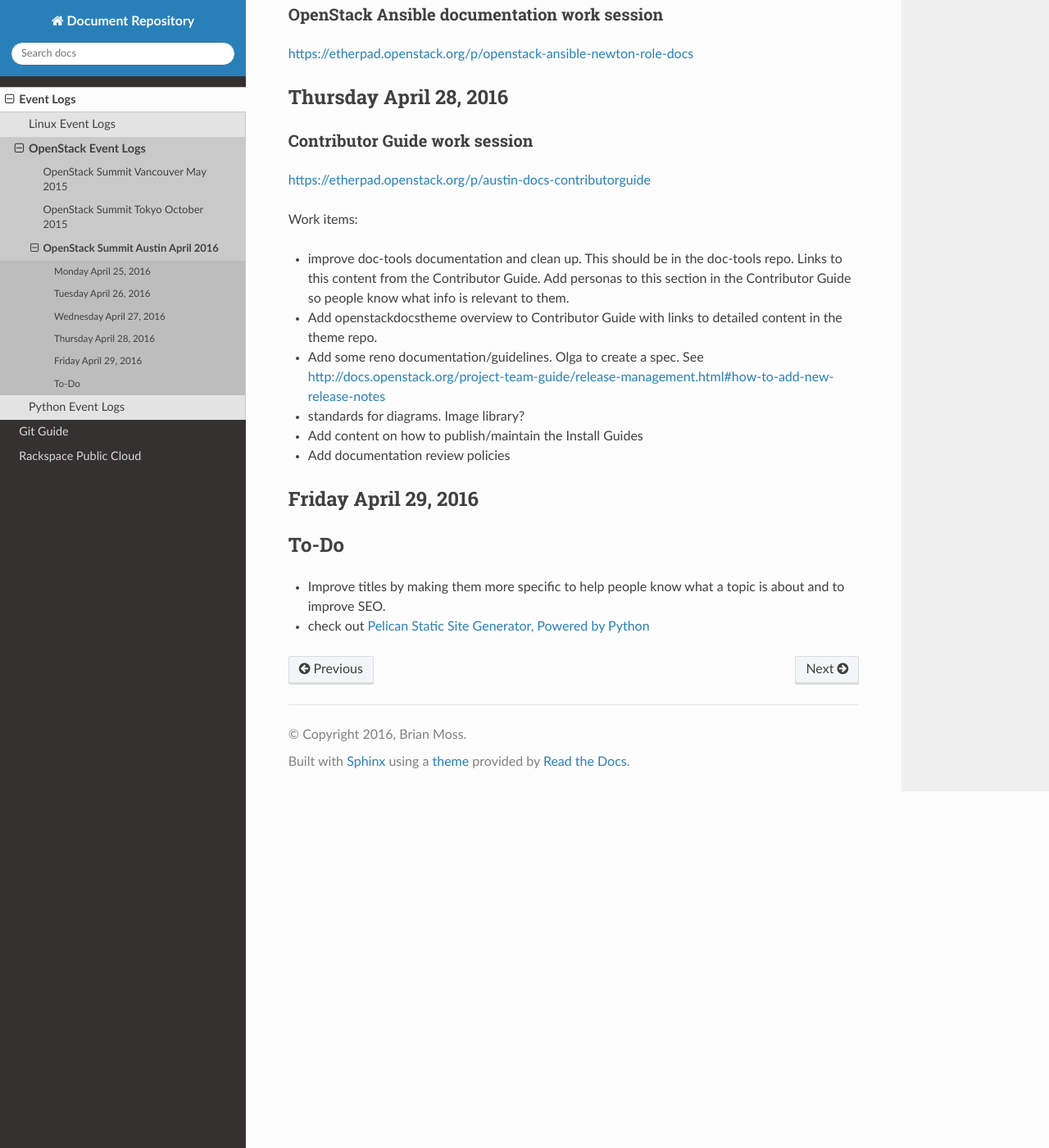
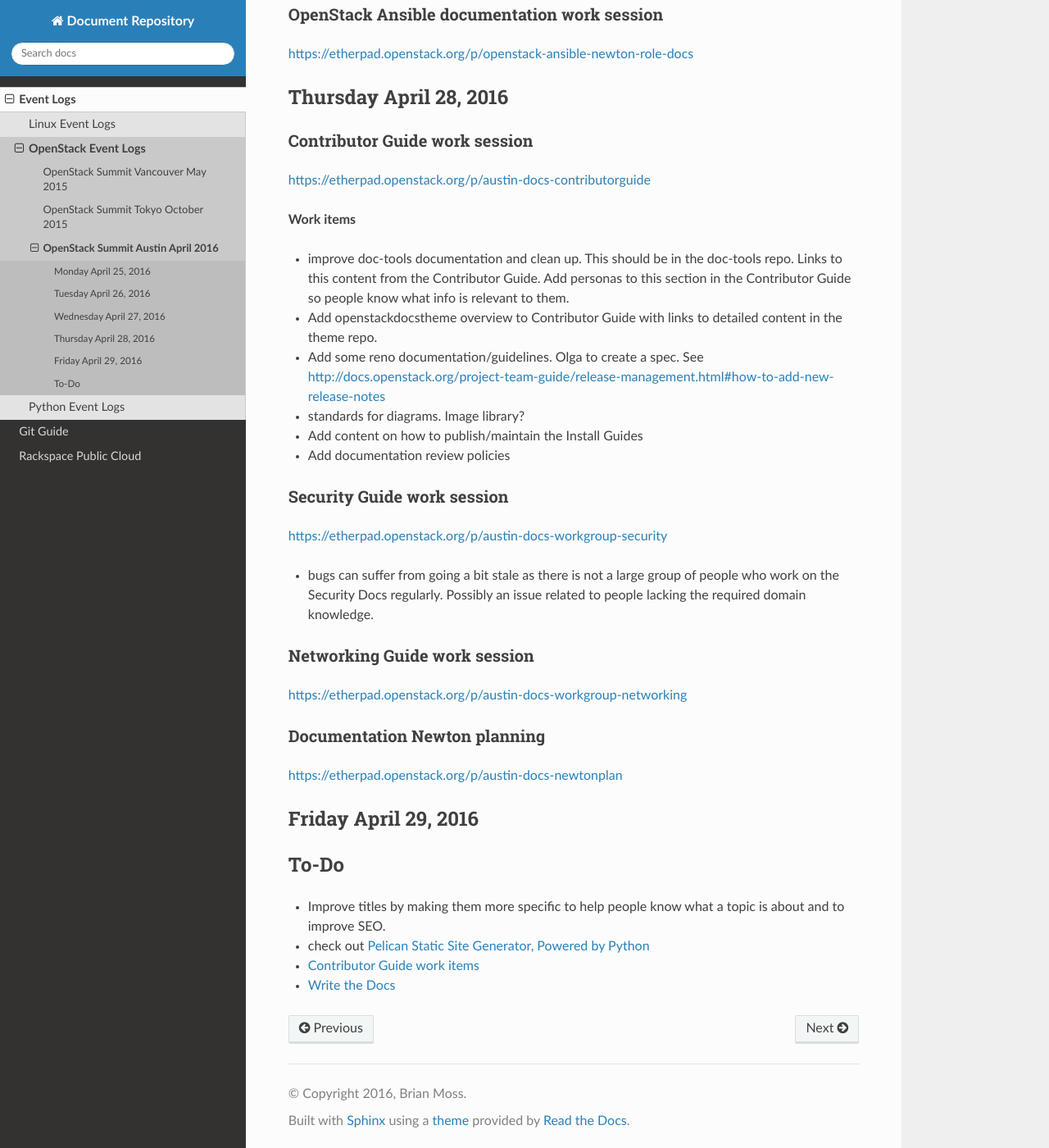
Before and after one commit to tgeles/docs, a Sphinx documentation site: the page built from docs/events/OS_summit_Apr_2016.rst, in a window 1280 px wide and 1400 px high, scrolled down 4913 px. Shown: the whole window at 82% size. Built offline with Sphinx 7.4.7 and the Read the Docs theme 2.0.0, drawn with Linux system fonts in a browser that asks for light colours.

Commit message:
Summit day 4 update

```diff
--- a/docs/events/OS_summit_Apr_2016.rst
+++ b/docs/events/OS_summit_Apr_2016.rst
@@ -229,7 +229,9 @@ Contributor Guide work session
 ------------------------------
 https://etherpad.openstack.org/p/austin-docs-contributorguide
 
-Work items:
+.. _contributor-guide-work-items:
+
+**Work items**
 
 - improve doc-tools documentation and clean up. This should be in the doc-tools
   repo. Links to this content from the Contributor Guide. Add personas to this
@@ -243,6 +245,22 @@ Work items:
 - Add content on how to publish/maintain the Install Guides
 - Add documentation review policies
 
+Security Guide work session
+---------------------------
+https://etherpad.openstack.org/p/austin-docs-workgroup-security
+
+- bugs can suffer from going a bit stale as there is not a large group of
+  people who work on the Security Docs regularly. Possibly an issue related to
+  people lacking the required domain knowledge.
+
+Networking Guide work session
+-----------------------------
+https://etherpad.openstack.org/p/austin-docs-workgroup-networking
+
+Documentation Newton planning
+-----------------------------
+https://etherpad.openstack.org/p/austin-docs-newtonplan
+
 
 Friday April 29, 2016
 ~~~~~~~~~~~~~~~~~~~~~
@@ -254,3 +272,5 @@ To-Do
   is about and to improve SEO.
 - check out `Pelican Static Site Generator, Powered by Python
   <http://blog.getpelican.com/>`_
+- :ref:`Contributor Guide work items <contributor-guide-work-items>`
+- `Write the Docs <http://www.writethedocs.org/>`_
```
